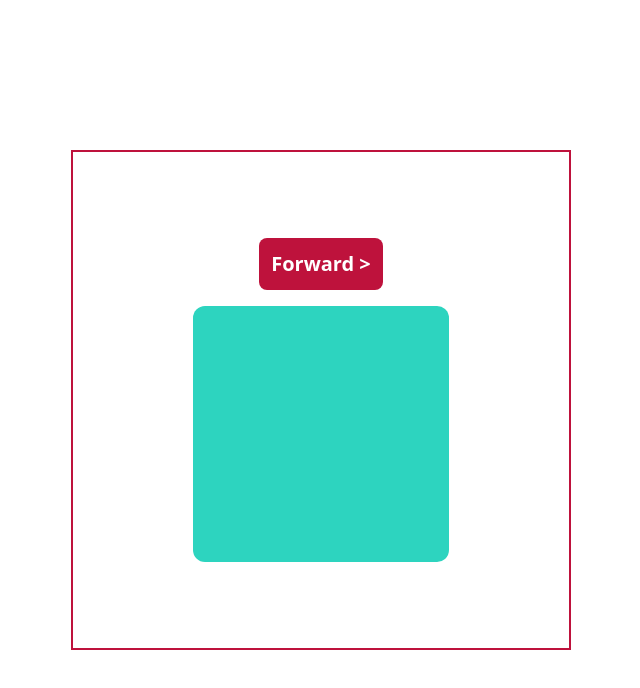
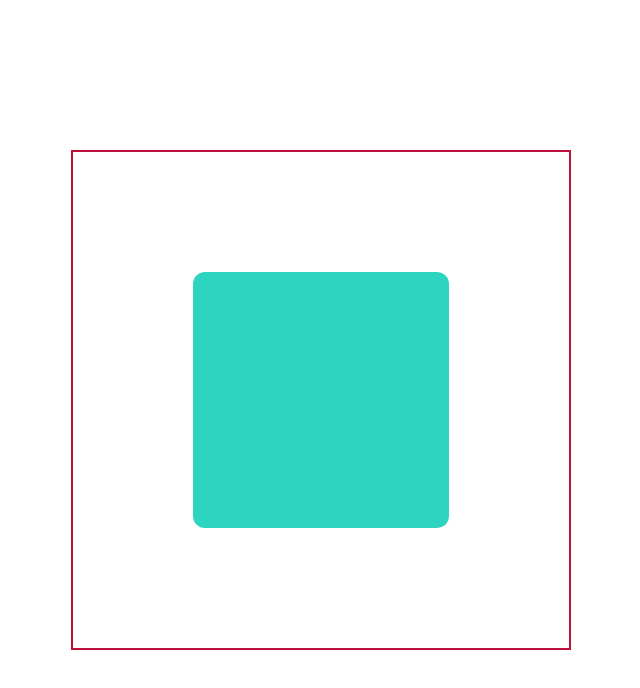
Before and after one commit to Abu-Jayed/learn-framer-motion, a React (Vite) app: page / in a window 1280 px wide. Shown: the top 688 px of the page, without its empty margins (319-959 px from the left). Built offline with nearby package versions, Linux system fonts and the light colour scheme.

Commit message:
Lesson-7 useCycle

```diff
--- a/src/App.tsx
+++ b/src/App.tsx
@@ -1,10 +1,10 @@
 import "./App.css";
-import Lesson6 from "./framer-motion/Lesson6";
+import Lesson7 from "./framer-motion/Lesson7";
 
 function App() {
   return (
     <div className="flex items-center justify-center w-full mx-auto h-[100vh]">
-      <Lesson6></Lesson6>
+      <Lesson7></Lesson7>
     </div>
   );
 }
--- /dev/null
+++ b/src/framer-motion/Lesson7.tsx
@@ -0,0 +1,24 @@
+import { motion, useCycle } from "framer-motion";
+
+const Lesson7 = () => {
+  // const [x, cycle] = useCycle(10, -10,40,-37);
+  const boxAnimation = [
+    {x: 0, y:0},
+    {x: 100, y:90},
+    {x: -100, y:190},
+  ]
+  const [animate,cycle] = useCycle(...boxAnimation)
+
+  return (
+    <div className="border-2 border-rose-700 size-[500px] flex-col gap-4 flex items-center justify-center">
+      <motion.div
+        // animate={{ y: x }}
+        animate={animate}
+        onTap={()=> cycle()}
+        className="mx-auto size-64 bg-teal-400 rounded-xl flex flex-wrap gap-5 justify-center items-center"
+      ></motion.div>
+    </div>
+  );
+};
+
+export default Lesson7;
```
